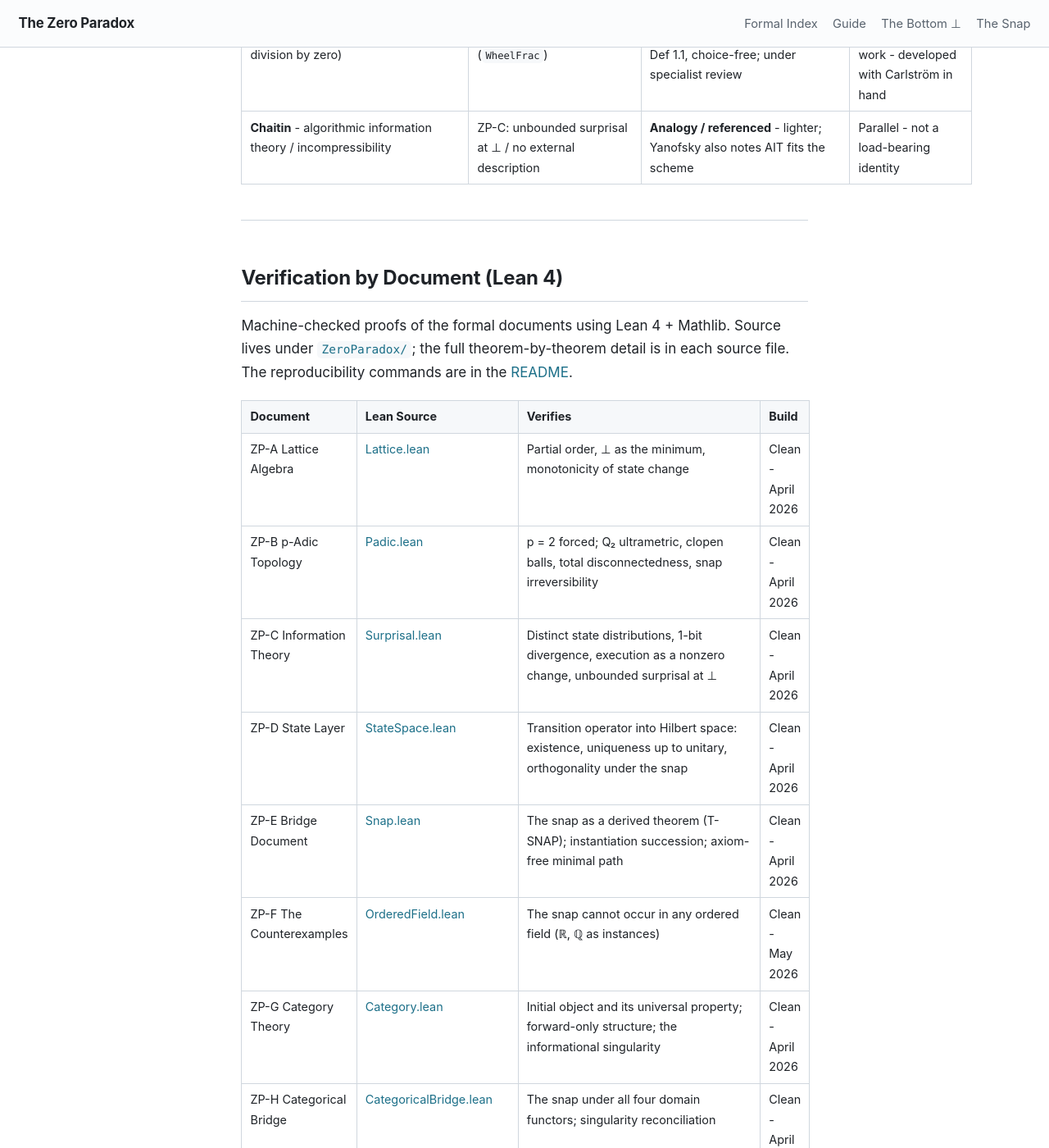
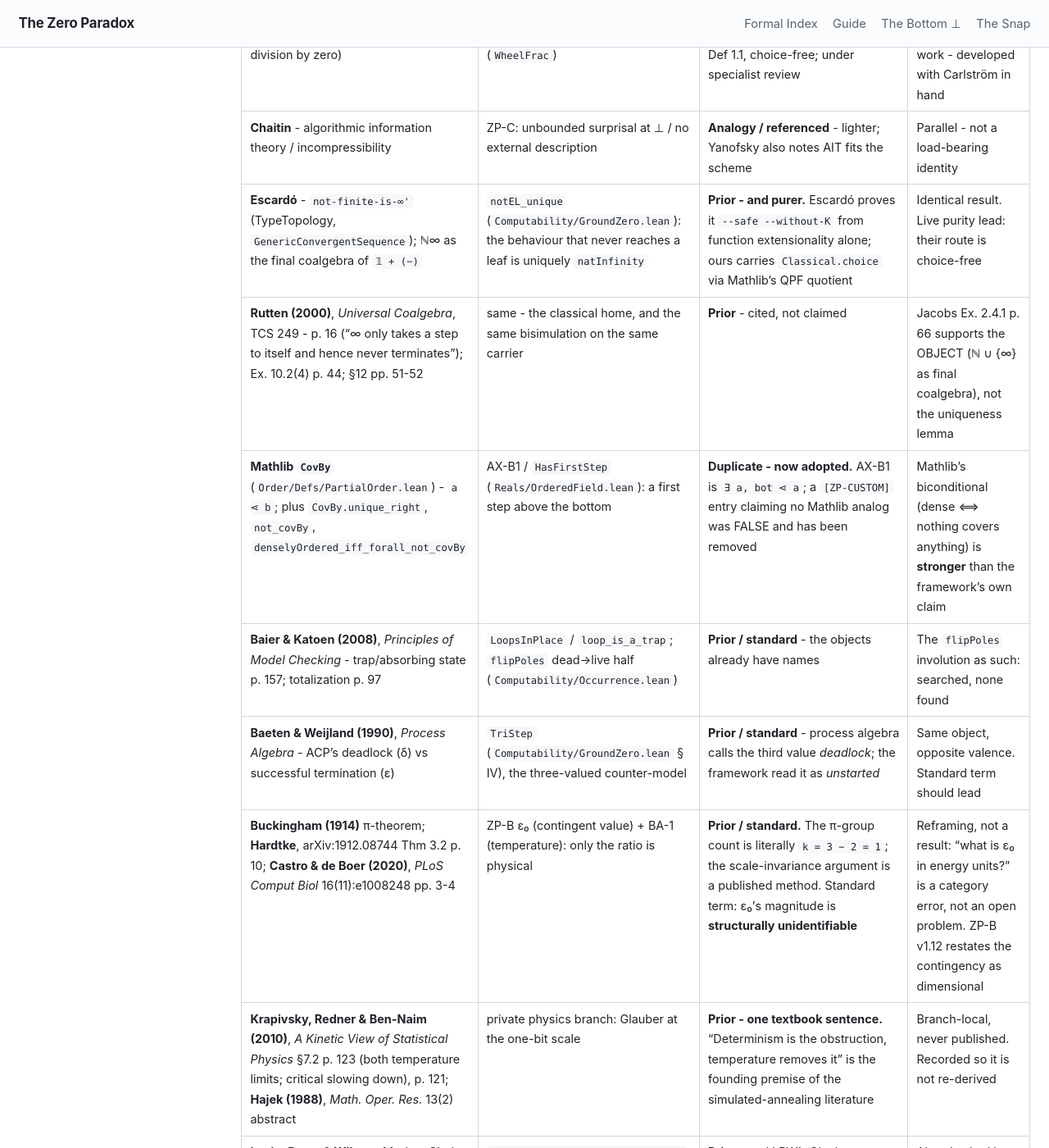
Before and after one commit to timbrigham/ZeroParadox, a Jekyll site: the page built from CLAIMS.md, in a window 1280 px wide and 1400 px high, scrolled down 14655 px. Shown: the whole window at 82% size. Built offline with Jekyll 4.4.1, drawn with Linux system fonts in a browser that asks for light colours; our own code applies the rules of GitHub Pages for plain Markdown files; some of the changed text lies outside the part shown.

Commit message:
Prior-art ledger: 8 convergence rows from the last two days; ZP-B v1.13 exponent/valuation conflation corrected

```diff
--- a/CLAIMS.md
+++ b/CLAIMS.md
@@ -199,6 +199,14 @@ Three things to read it correctly:
 | **van der Put basis** (indicator functions of clopen balls as an orthonormal system); **Kozyrev (2002)** p-adic wavelet basis of L²(ℚ_p) | ZP-D: `T : Q₂ → H` represents clopen balls as an orthonormal system (clopen separation ↦ orthogonality, DP-1) | **Standard construction, applied** - `T` instantiates the recognized p-adic ball→ONB / wavelet construction; ZP-D's own contribution is the snap-into-state-layer reading (DP-1), not the embedding | Connected retrospectively - `T` was built in-house, recognized as the standard construction afterward |
 | **Carlström** - wheels (consistent division by zero) | ZP-J: the wheel of fractions (`WheelFrac`) | **Theorem** - faithful to Carlström's Def 1.1, choice-free; under specialist review | Built on the cited work - developed with Carlström in hand |
 | **Chaitin** - algorithmic information theory / incompressibility | ZP-C: unbounded surprisal at ⊥ / no external description | **Analogy / referenced** - lighter; Yanofsky also notes AIT fits the scheme | Parallel - not a load-bearing identity |
+| **Escardó** - `not-finite-is-∞'` (TypeTopology, `GenericConvergentSequence`); ℕ∞ as the final coalgebra of `𝟙 + (−)` | `notEL_unique` (`Computability/GroundZero.lean`): the behaviour that never reaches a leaf is uniquely `natInfinity` | **Prior - and purer.** Escardó proves it `--safe --without-K` from function extensionality alone; ours carries `Classical.choice` via Mathlib's QPF quotient | Identical result. Live purity lead: their route is choice-free |
+| **Rutten (2000)**, *Universal Coalgebra*, TCS 249 - p. 16 ("∞ only takes a step to itself and hence never terminates"); Ex. 10.2(4) p. 44; §12 pp. 51-52 | same - the classical home, and the same bisimulation on the same carrier | **Prior** - cited, not claimed | Jacobs Ex. 2.4.1 p. 66 supports the OBJECT (ℕ ∪ {∞} as final coalgebra), not the uniqueness lemma |
+| **Mathlib `CovBy`** (`Order/Defs/PartialOrder.lean`) - `a ⋖ b`; plus `CovBy.unique_right`, `not_covBy`, `denselyOrdered_iff_forall_not_covBy` | AX-B1 / `HasFirstStep` (`Reals/OrderedField.lean`): a first step above the bottom | **Duplicate - now adopted.** AX-B1 is `∃ a, bot ⋖ a`; a `[ZP-CUSTOM]` entry claiming no Mathlib analog was FALSE and has been removed | Mathlib's biconditional (dense ⟺ nothing covers anything) is **stronger** than the framework's own claim |
+| **Baier & Katoen (2008)**, *Principles of Model Checking* - trap/absorbing state p. 157; totalization p. 97 | `LoopsInPlace` / `loop_is_a_trap`; `flipPoles` dead→live half (`Computability/Occurrence.lean`) | **Prior / standard** - the objects already have names | The `flipPoles` involution as such: searched, none found |
+| **Baeten & Weijland (1990)**, *Process Algebra* - ACP's deadlock (δ) vs successful termination (ε) | `TriStep` (`Computability/GroundZero.lean` § IV), the three-valued counter-model | **Prior / standard** - process algebra calls the third value *deadlock*; the framework read it as *unstarted* | Same object, opposite valence. Standard term should lead |
+| **Buckingham (1914)** π-theorem; **Hardtke**, arXiv:1912.08744 Thm 3.2 p. 10; **Castro & de Boer (2020)**, *PLoS Comput Biol* 16(11):e1008248 pp. 3-4 | ZP-B ε₀ (contingent value) + BA-1 (temperature): only the ratio is physical | **Prior / standard.** The π-group count is literally `k = 3 − 2 = 1`; the scale-invariance argument is a published method. Standard term: ε₀'s magnitude is **structurally unidentifiable** | Reframing, not a result: "what is ε₀ in energy units?" is a category error, not an open problem. ZP-B v1.12 restates the contingency as dimensional |
+| **Krapivsky, Redner & Ben-Naim (2010)**, *A Kinetic View of Statistical Physics* §7.2 p. 123 (both temperature limits; critical slowing down), p. 121; **Hajek (1988)**, *Math. Oper. Res.* 13(2) abstract | private physics branch: Glauber at the one-bit scale | **Prior - one textbook sentence.** "Determinism is the obstruction, temperature removes it" is the founding premise of the simulated-annealing literature | Branch-local, never published. Recorded so it is not re-derived |
+| **Levin, Peres & Wilmer**, *Markov Chains and Mixing Times* - Remark 1.2 p. 4 (two-state eigenvalue `1 − 2p`); Ex. 12.8(b) p. 178 (Glauber eigenvalues non-negative); Ex. 12.1(b) p. 177 (aperiodicity ⟺ no eigenvalue at −1) | `Order/MarkovContractionDual.lean`, `Valuation/NuRateMatch.lean` (both already carry `1 − 2a`) | **Prior** - and LPW's Glauber statement is strictly stronger (no temperature hypothesis) | Already cited in the corpus; noted here because it was re-derived anyway |
 
 ---
 
```
Also changed, not shown: register.md (+1 -1 lines), scripts/build_zpb.py (+4 -3 lines), 2 other files.
